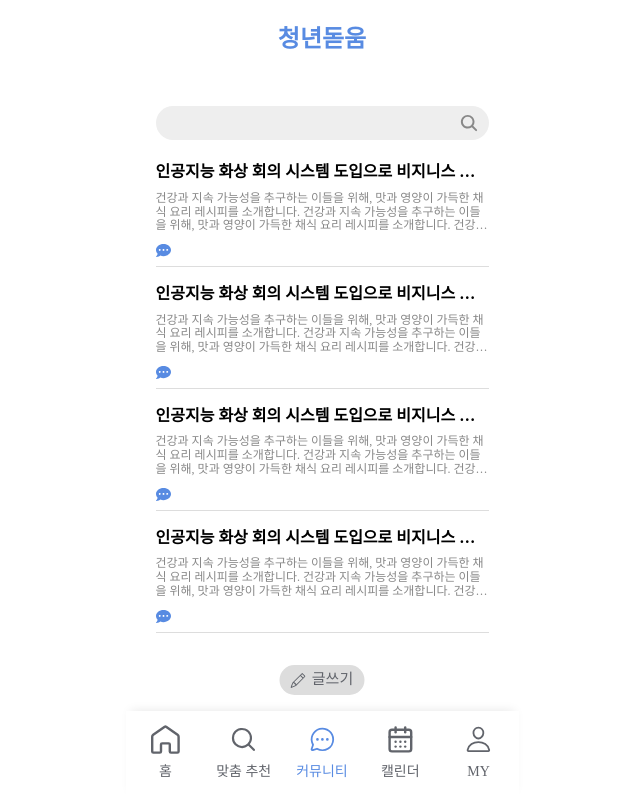
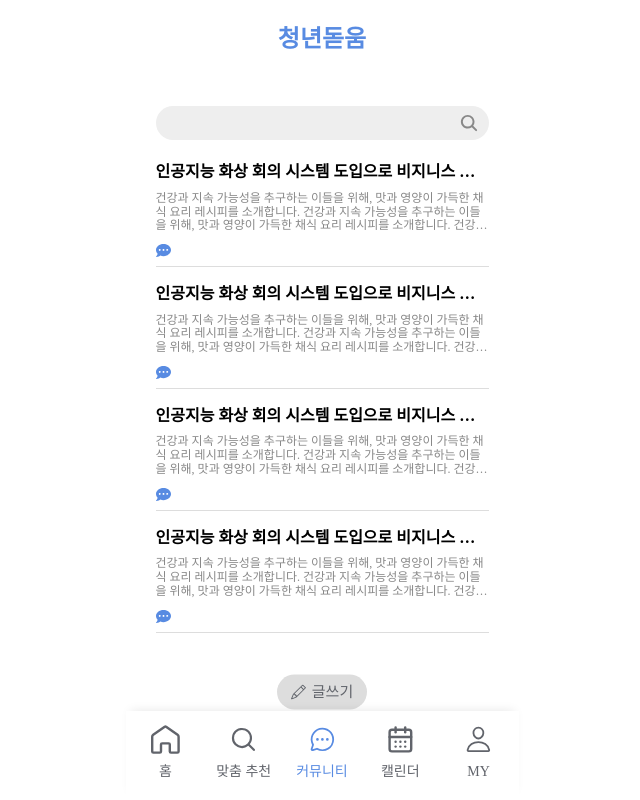
Before and after one commit to Whatdoyumin/Team-C-FE, a React (Vite) app: page /community in a window 1280 px wide. Shown: the whole page, without its empty margins (318-958 px from the left). Built offline with nearby package versions, Linux system fonts and the light colour scheme; a web font is replaced by a local one.

Commit message:
feat: 글쓰기 버튼 위치 수정

```diff
--- a/src/pages/community/Community.style.js
+++ b/src/pages/community/Community.style.js
@@ -91,7 +91,7 @@ const CommentIcon = styled(FaCommentDots)`
 const WriteButton = styled.div`
   position: fixed;
   left: 50%;
-  bottom: 15%;
+  bottom: 13.5%;
   transform: translate(-50%, 50%);
 
   button {
@@ -100,8 +100,8 @@ const WriteButton = styled.div`
     align-items: center;
     gap: 6px;
 
-    width: 85px;
-    height: 30px;
+    width: 90px;
+    height: 35px;
     border-radius: 20px;
     font-size: 15px;
     cursor: pointer;
```
